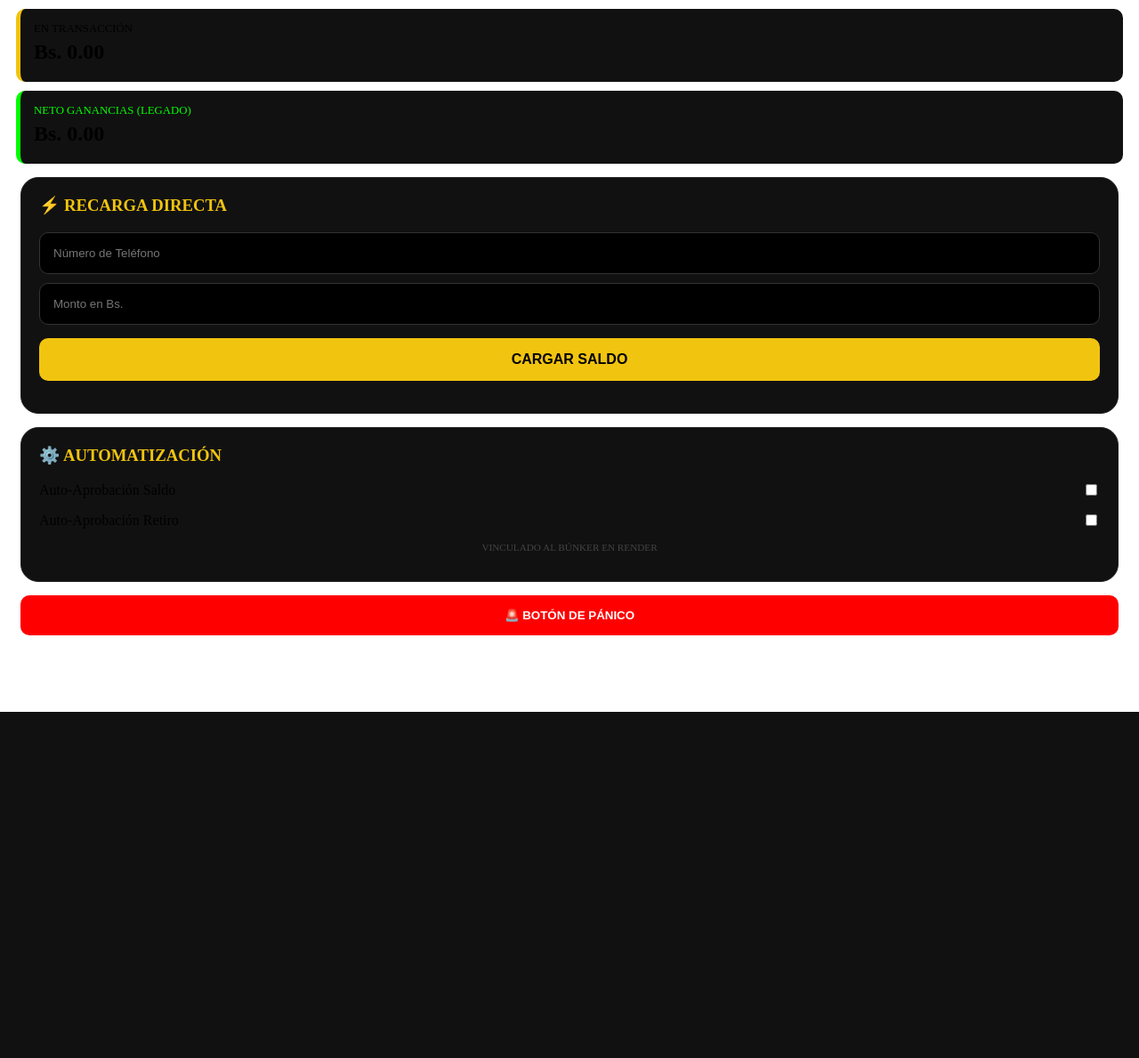
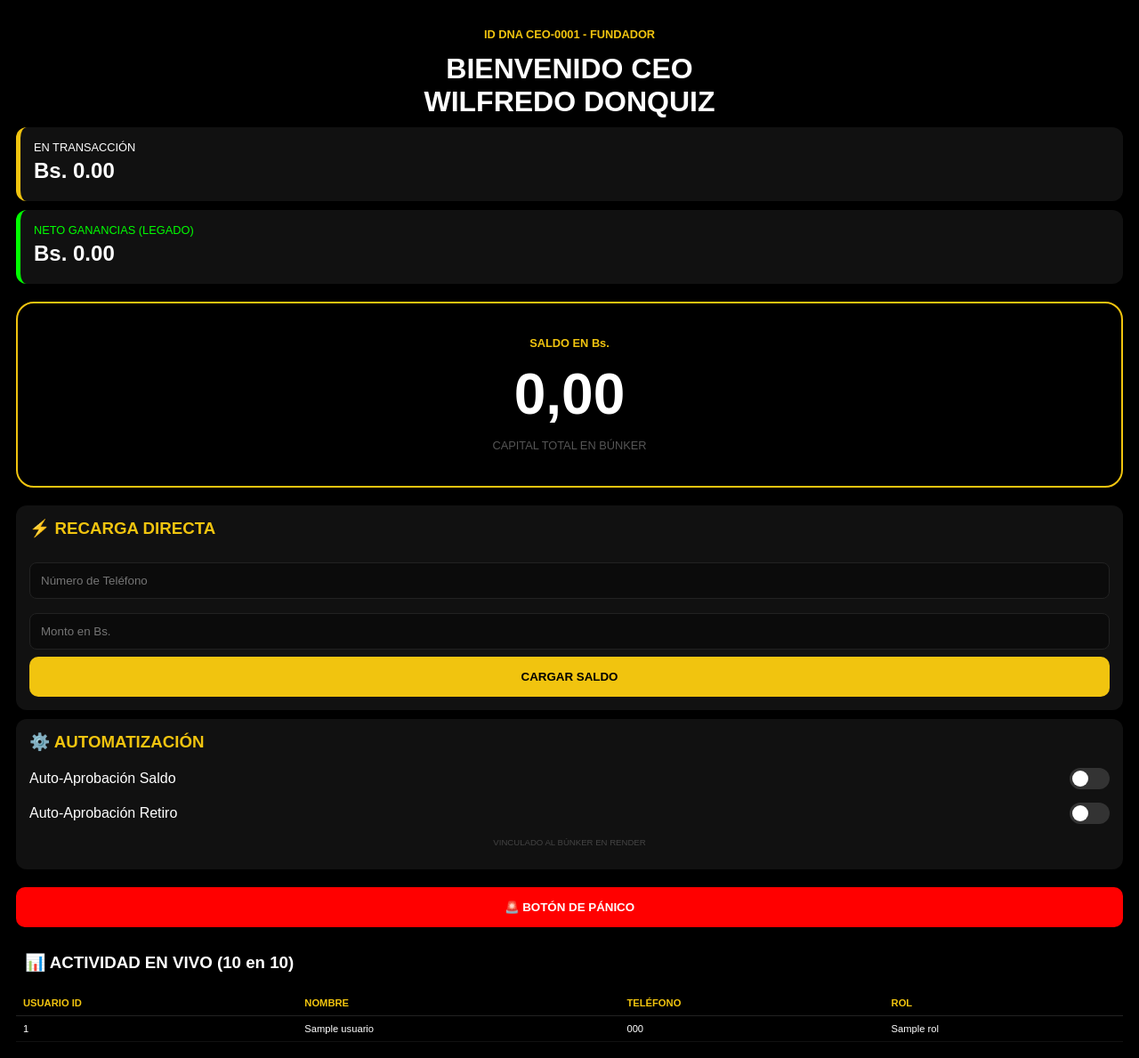
Before and after one commit to willpay2026/willpay, a Flask app: template templates/panel_ceo.html in a window 1280 px wide. Shown: the whole page at 89% size. Before the commit the page ends 800 px from the top, so only its background shows below. Run offline with Flask 3, Linux system fonts and the light colour scheme; the template is opened without the code that fills it: most values are stand-ins (such as "Sample title", 1, 10 or a date in 2020); some libraries are stand-ins or nearby versions.

Commit message:
Update panel_ceo.html

```diff
--- a/templates/panel_ceo.html
+++ b/templates/panel_ceo.html
@@ -1,37 +1,79 @@
-<div class="card amarillo" style="border-left: 5px solid #f1c40f; background: #111; margin: 10px; padding: 15px; border-radius: 10px;">
-        <p style="font-size: 0.8em; margin: 0;">EN TRANSACCIÓN</p>
+<!DOCTYPE html>
+<html lang="es">
+<head>
+    <meta charset="UTF-8">
+    <meta name="viewport" content="width=device-width, initial-scale=1.0">
+    <title>Will-Pay CEO</title>
+    <style>
+        body { background: #000; color: #fff; font-family: sans-serif; text-align: center; padding: 10px; }
+        .gold { color: #f1c40f; font-weight: bold; font-size: 0.8em; }
+        .card { background: #111; border-radius: 12px; padding: 15px; margin: 10px 0; text-align: left; }
+        .bunker { border: 2px solid #f1c40f; border-radius: 20px; padding: 25px; margin: 20px 0; }
+        .switch { position: relative; display: inline-block; width: 45px; height: 24px; }
+        .switch input { opacity: 0; width: 0; height: 0; }
+        .slider { position: absolute; cursor: pointer; top: 0; left: 0; right: 0; bottom: 0; background-color: #333; transition: .4s; border-radius: 24px; }
+        .slider:before { position: absolute; content: ""; height: 18px; width: 18px; left: 3px; bottom: 3px; background-color: white; transition: .4s; border-radius: 50%; }
+        input:checked + .slider { background-color: #f1c40f; }
+        input:checked + .slider:before { transform: translateX(21px); }
+        input { width: 100%; padding: 12px; margin: 8px 0; background: #0b0b0b; border: 1px solid #222; color: #fff; border-radius: 8px; box-sizing: border-box; }
+        .btn-gold { background: #f1c40f; color: #000; border: none; padding: 15px; width: 100%; border-radius: 10px; font-weight: bold; cursor: pointer; }
+        table { width: 100%; margin-top: 20px; border-collapse: collapse; font-size: 0.7em; }
+        th { color: #f1c40f; text-align: left; padding: 8px; border-bottom: 1px solid #222; }
+        td { padding: 8px; border-bottom: 1px solid #111; text-align: left; }
+    </style>
+</head>
+<body>
+    <p class="gold">ID DNA CEO-0001 - FUNDADOR</p>
+    <h1 style="margin: 10px 0;">BIENVENIDO CEO<br>WILFREDO DONQUIZ</h1>
+
+    <div class="card" style="border-left: 5px solid #f1c40f;">
+        <p style="margin: 0; font-size: 0.8em;">EN TRANSACCIÓN</p>
         <h2 style="margin: 5px 0;">Bs. {{ "%.2f"|format(depositado) }}</h2>
     </div>
 
-    <div class="card verde" style="border-left: 5px solid #00ff00; background: #111; margin: 10px; padding: 15px; border-radius: 10px;">
-        <p style="font-size: 0.8em; margin: 0; color: #00ff00;">NETO GANANCIAS (LEGADO)</p>
+    <div class="card" style="border-left: 5px solid #00ff00;">
+        <p style="margin: 0; font-size: 0.8em; color: #00ff00;">NETO GANANCIAS (LEGADO)</p>
         <h2 style="margin: 5px 0;">Bs. {{ "%.2f"|format(config.ganancias_legado) }}</h2>
     </div>
 
-    <div style="background: #111; padding: 20px; border-radius: 20px; margin: 15px; text-align: left; border: 1px solid #222;">
+    <div class="bunker">
+        <p class="gold">SALDO EN Bs.</p>
+        <h1 style="font-size: 4em; margin: 5px 0;">{{ "%.0f"|format(capital) }},00</h1>
+        <p style="font-size: 0.8em; color: #555;">CAPITAL TOTAL EN BÚNKER</p>
+    </div>
+
+    <div class="card">
         <h3 style="color: #f1c40f; margin-top: 0;">⚡ RECARGA DIRECTA</h3>
         <form action="/cargar_saldo" method="POST">
-            <input type="text" name="telefono" placeholder="Número de Teléfono" style="width: 100%; padding: 15px; margin-bottom: 10px; background: #000; border: 1px solid #333; color: #fff; border-radius: 10px;">
-            <input type="number" step="0.01" name="monto" placeholder="Monto en Bs." style="width: 100%; padding: 15px; margin-bottom: 15px; background: #000; border: 1px solid #333; color: #fff; border-radius: 10px;">
-            <button type="submit" style="width: 100%; padding: 15px; background: #f1c40f; color: #000; border: none; border-radius: 10px; font-weight: bold; font-size: 1em;">CARGAR SALDO</button>
+            <input type="text" name="telefono" placeholder="Número de Teléfono">
+            <input type="number" step="0.01" name="monto" placeholder="Monto en Bs.">
+            <button type="submit" class="btn-gold">CARGAR SALDO</button>
         </form>
     </div>
-
-    <div style="background: #111; padding: 20px; border-radius: 20px; margin: 15px; text-align: left; border: 1px solid #222;">
+    <div class="card">
         <h3 style="color: #f1c40f; margin-top: 0;">⚙️ AUTOMATIZACIÓN</h3>
-
         <div style="display: flex; justify-content: space-between; align-items: center; margin-bottom: 15px;">
             <span>Auto-Aprobación Saldo</span>
             <label class="switch"><input type="checkbox" {% if config.auto_saldo %}checked{% endif %}><span class="slider"></span></label>
         </div>
-
-        <div style="display: flex; justify-content: space-between; align-items: center; margin-bottom: 15px;">
+        <div style="display: flex; justify-content: space-between; align-items: center;">
             <span>Auto-Aprobación Retiro</span>
             <label class="switch"><input type="checkbox" {% if config.auto_retiro %}checked{% endif %}><span class="slider"></span></label>
         </div>
-        <p style="color: #444; font-size: 0.7em; text-align: center;">VINCULADO AL BÚNKER EN RENDER</p>
+        <p style="text-align: center; font-size: 0.6em; color: #444; margin-top: 15px;">VINCULADO AL BÚNKER EN RENDER</p>
     </div>
+    <form action="/activar_panico" method="POST">
+        <button type="submit" style="background: #ff0000; color: #fff; border: none; padding: 15px; width: 100%; border-radius: 10px; font-weight: bold; margin: 10px 0;">
+            {% if config.modo_panico %} 🔓 REANUDAR SISTEMA {% else %} 🚨 BOTÓN DE PÁNICO {% endif %}
+        </button>
+    </form>
 
-    <form action="/activar_panico" method="POST" style="margin: 15px;">
-        <button type="submit" style="width: 100%; padding: 15px; background: #ff0000; color: #fff; border: none; border-radius: 10px; font-weight: bold;">🚨 BOTÓN DE PÁNICO</button>
-    </form>
+    <h3 style="text-align: left; margin-left: 10px;">📊 ACTIVIDAD EN VIVO (10 en 10)</h3>
+    <table>
+        <tr><th>USUARIO ID</th><th>NOMBRE</th><th>TELÉFONO</th><th>ROL</th></tr>
+        {% for u in usuarios %}
+        <tr><td>{{ u.id }}</td><td>{{ u.nombre }}</td><td>{{ u.telefono or '---' }}</td><td>{{ u.rol }}</td></tr>
+        {% endfor %}
+    </table>
+</body>
+</html>
```
